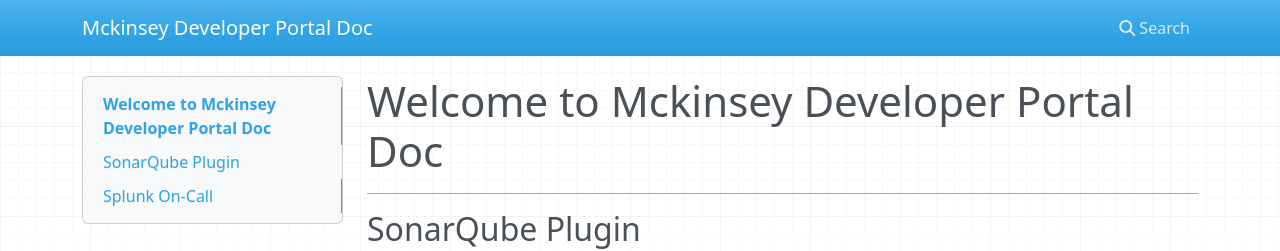
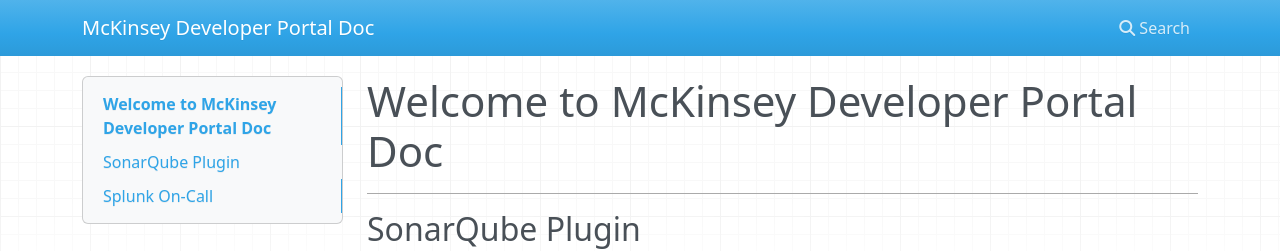
Before and after one commit to waqqar-neon/MDP-Docs, an MkDocs documentation site: the page built from docs/index.md, in a window 1280 px wide and 900 px high. Shown: the top 251 px of the window. Built offline with MkDocs 1.6.1, drawn with Linux system fonts in a browser that asks for light colours; nearby versions of some CDN libraries.

```diff
--- a/docs/index.md
+++ b/docs/index.md
@@ -1,4 +1,4 @@
-# Welcome to Mckinsey Developer Portal Doc
+# Welcome to McKinsey Developer Portal Doc
 
 ---
 
--- a/mkdocs.yml
+++ b/mkdocs.yml
@@ -1,4 +1,4 @@
-site_name: Mckinsey Developer Portal Doc
+site_name: McKinsey Developer Portal Doc
 site_url: https://example.com/
 nav:
     - Home: index.md
```
